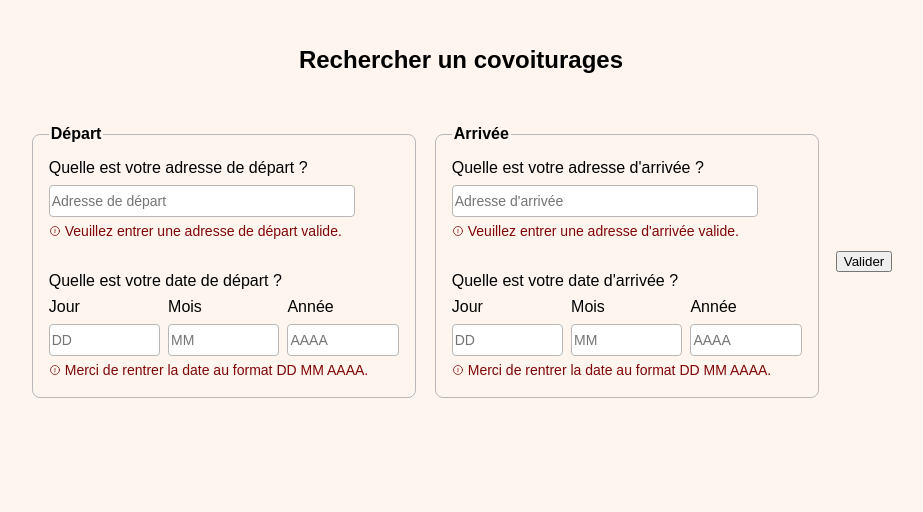
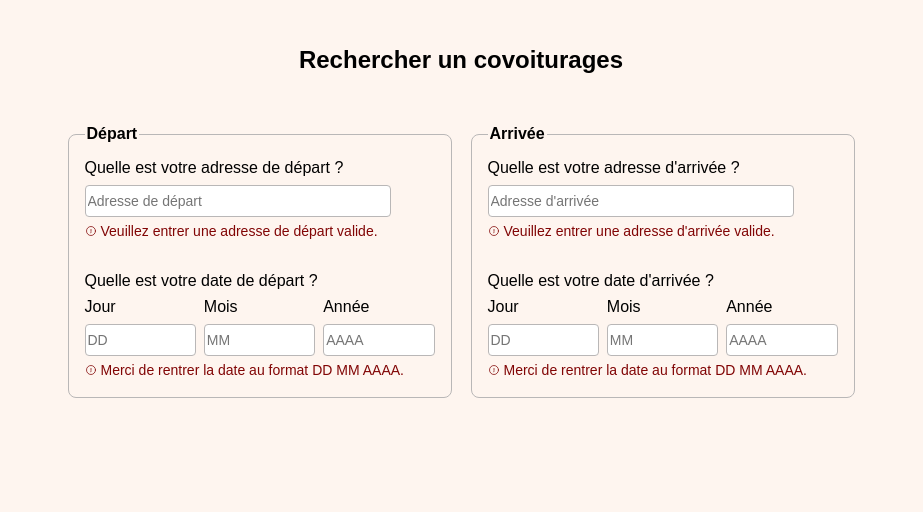
Before and after one commit to Haltarion/ECORIDE, a PHP site: page /pages/covoiturages.php in a window 1280 px wide. Shown: the part 60-572 px from the top of the page, without its empty margins (179-1102 px from the left). Run offline with PHP 8.4, Linux system fonts and the light colour scheme; data that the repository does not hold is empty.

Commit message:
Auto commit

```diff
--- a/pages/covoiturages.php
+++ b/pages/covoiturages.php
@@ -49,7 +49,7 @@
             include '../components/form/input-date.php';
             ?>
         </fieldset>
-        <button>Valider</button>
+
     </div>
 
 <?php include '../common/footer.php'; ?>
```
